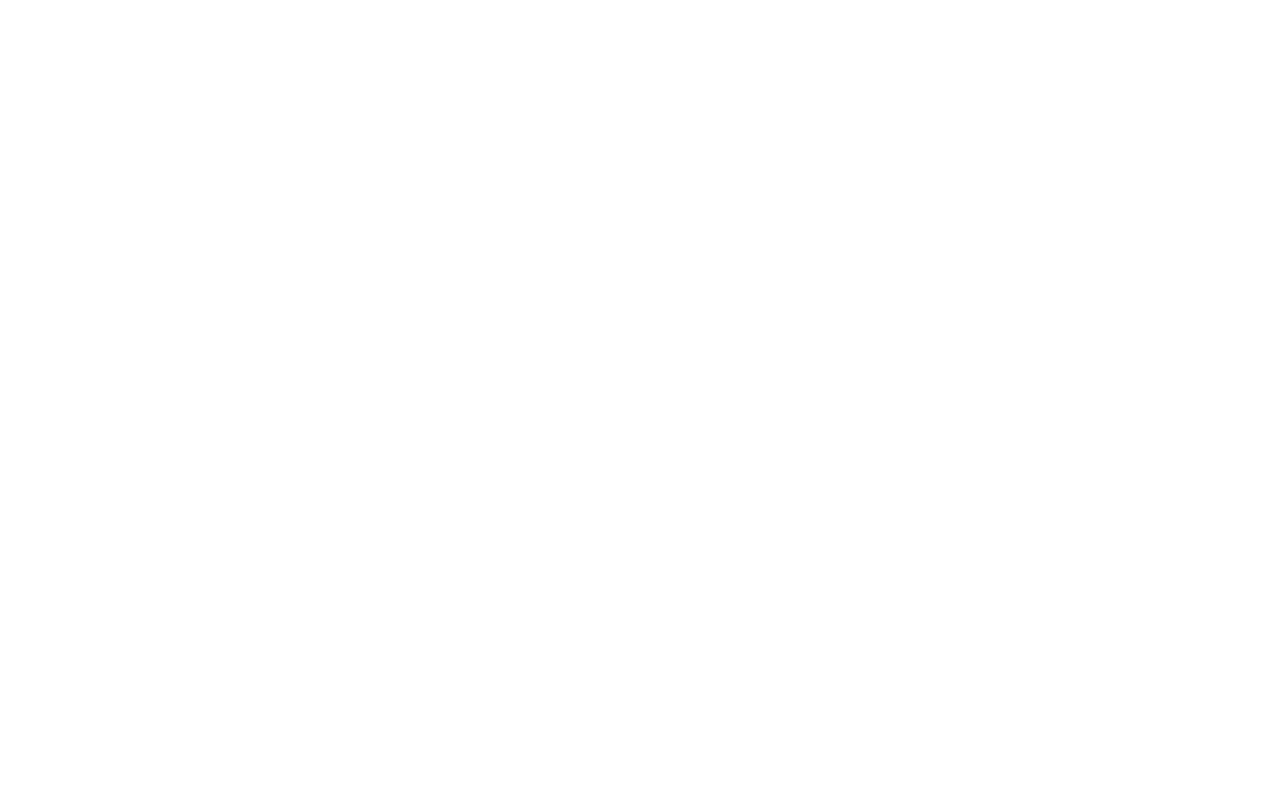
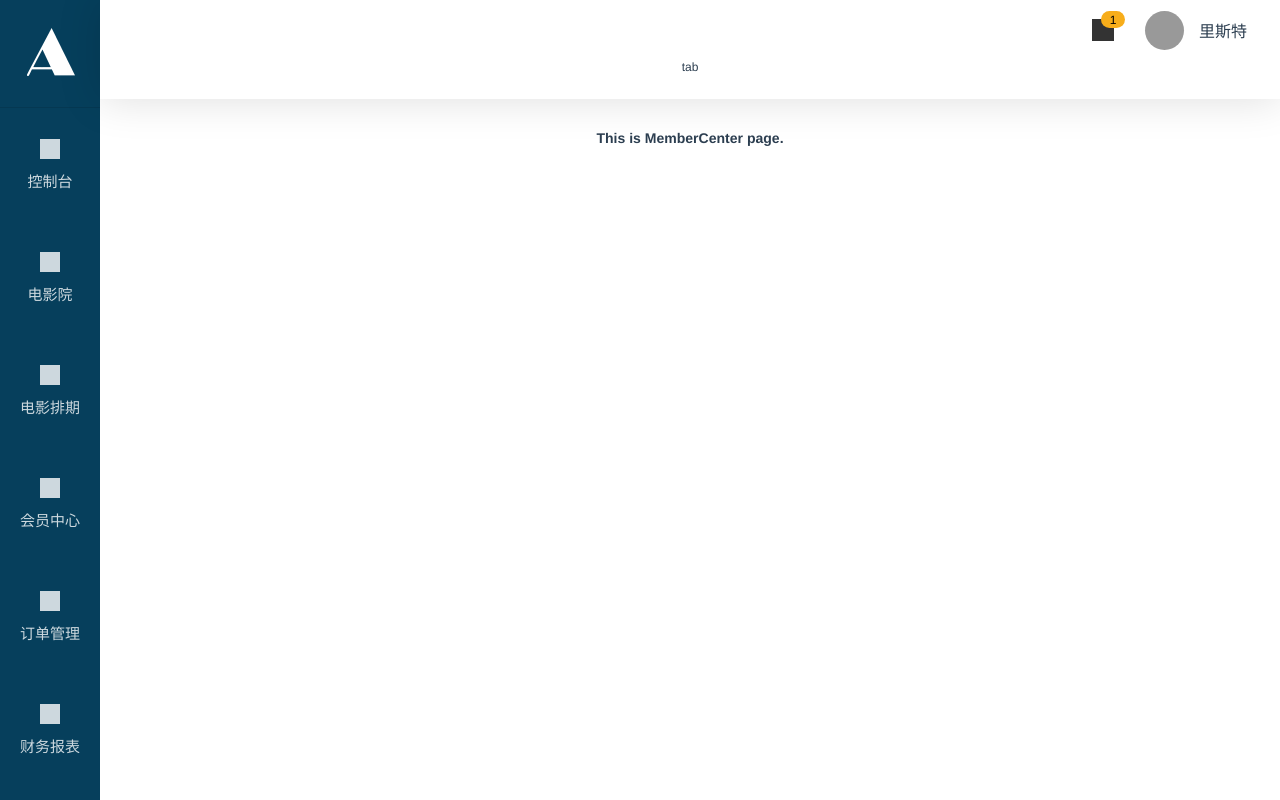
Before and after one commit to AimoeSilver/admin-film, a Vue app: page /#/member in a window 1280 px wide. Before the commit this address led to /#/console. Built offline with nearby package versions, Linux system fonts and the light colour scheme.

Commit message:
Some router change

```diff
--- a/src/App.vue
+++ b/src/App.vue
@@ -1,7 +1,5 @@
 <template>
   <div id="app">
-    <ul>
-    </ul>
     <router-view />
   </div>
 </template>
--- a/src/layout/components/aside.vue
+++ b/src/layout/components/aside.vue
@@ -7,11 +7,34 @@
         <div id="aside-menu">
             <ul>
                 <li >
-                    <i>
-
-                    </i>
+                    <i></i>
                     <span>控制台</span>
                 </li>
+                <li >
+                    <i></i>
+                    <span>电影院</span>
+                </li>
+                <li >
+                    <i></i>
+                    <span>电影排期</span>
+                </li>
+                <li >
+                    <i></i>
+                    <span>会员中心</span>
+                </li>
+                <li >
+                    <i></i>
+                    <span>订单管理</span>
+                </li>
+                <li >
+                    <i></i>
+                    <span>财务报表</span>
+                </li>
+                <li >
+                    <i></i>
+                    <span>系统配置</span>
+                </li>
+
             </ul>
         </div>
     </div>
--- a/src/layout/components/header.vue
+++ b/src/layout/components/header.vue
@@ -1,20 +1,101 @@
 <template>
-    <div>
-    this is Header
-  </div>
+    <div id="header">
+        <div id="info">
+
+            <div id="message" >
+                <span id="message-num">
+                    1
+                </span>
+            </div>
+
+            <div id="user">
+                <div id="head">
+
+                </div>
+                <div id="name">
+                    里斯特
+                </div>
+            </div>
+        </div>
+        <div id="tab">
+            tab
+        </div>
+
+    </div>
 </template>
 
 <script>
+
 export default {
     name: 'Header',
-    data(){
-        return{
+    components: {
+
+    },
+    data() {
+        return {
 
         }
     }
 }
 </script>
 
-<style>
+<style lang="scss" scoped>
+#header {
+    display: block;
+    box-shadow: 0px 0px 43px 1px rgba(0, 0, 0, 0.13);
 
+    #info {
+        display: flex;
+        justify-content: right;
+        align-items: center;
+        width: 100%;
+        height: 60px;
+
+        #user {
+            display: flex;
+            justify-content: center;
+            align-items: center;
+            padding-right: 33px;
+            padding-left: 31px;
+            font-size: 16px;
+            #head {
+            width: 39px;
+            height: 39px;
+            background-color: #999;
+            border-radius: 50%;
+            margin-right: 15px;
+        }
+        }
+
+    }
+
+    #message {
+        display: block;
+        position: relative;
+        background-color: #333;
+        width: 22px;
+        height: 22px;
+
+        #message-num {
+            position: relative;
+            width: 24px;
+            height: 17px;
+            border-radius: 9px;
+            left: 9px;
+            top: -8px;
+            background-color: #F7AD1A;
+            font-size: 12px;
+            color: #000;
+
+            align-content: center;
+            display: inline-block;
+        }
+    }
+
+    #tab {
+        height: 39px;
+
+    }
+
+}
 </style>
--- a/src/layout/components/main.vue
+++ b/src/layout/components/main.vue
@@ -1,7 +1,5 @@
 <template>
-    <div>
-    this is main
-  </div>
+    <router-view/>
 </template>
 
 <script>
--- a/src/layout/components/tabViews.vue
+++ /dev/null
@@ -1,20 +0,0 @@
-<template>
-  <div>
-    this is tabViews
-  </div>
-</template>
-
-<script>
-export default {
-    name:'TabViews',
-    data(){
-        return{
-
-        }
-    }
-}
-</script>
-
-<style>
-
-</style>
--- a/src/layout/index.vue
+++ b/src/layout/index.vue
@@ -8,7 +8,7 @@
 
             <!-- main part -->
             <el-container>
-                <el-header>
+                <el-header >
                     <header-vue />
                 </el-header>
                 <el-main>
@@ -25,7 +25,7 @@
 import asideVue from './components/aside.vue'
 import headerVue from './components/header.vue'
 import mainVue from './components/main.vue'
-import tabViewsVue from './components/tabViews.vue'
+
 
 export default {
     name: 'Layout',
@@ -33,7 +33,6 @@
         asideVue,
         headerVue,
         mainVue,
-        tabViewsVue
     },
     data() {
         return {
@@ -72,11 +71,13 @@
     background-color: #063F5C;
 }
 .el-header {
-    height: 100px;
+    height: 100px !important;
+    padding: 0px;
     background: #FFFFFF;
-    box-shadow: 0px 0px 43px 1px rgba(0,0,0,0.13);
+
 }
 .el-main {
+    display: block;
     padding: 30px;
 }
 
--- a/src/router/index.js
+++ b/src/router/index.js
@@ -1,20 +1,61 @@
 import Vue from "vue";
 import VueRouter from "vue-router";
 import HomeView from "../views/HomeView.vue";
+import Console from "../views/Console.vue";
+import Cinema from "../views/Cinema.vue";
+import Schedule from "../views/Schedule.vue";
+import MemberCenter from "../views/MemberCenter.vue";
 
 Vue.use(VueRouter);
 
 const routes = [
   {
     path: "/",
-    name: "home",
-    component: HomeView,
-  },
-  {
-    path: "/layout",
     name: "layout",
-    component: () =>
-      import(/* webpackChunkName: "about" */ "../layout"),
+    component: () => import("../layout"),
+    children: [
+      {
+        path: "/home",
+        name: "home",
+        mate: {
+          titile: "首页",
+        },
+        component: HomeView,
+      },
+      {
+        path: "/console",
+        name: "Console",
+        mate: {
+          titile: "控制台",
+        },
+        component: Console,
+      },
+      {
+        path: "/cinema",
+        name: "Cinema",
+        mate: {
+          titile: "电影院",
+        },
+        component: Cinema,
+      },
+      {
+        path: "/schedule",
+        name: "Schedule",
+        mate: {
+          titile: "电影排期",
+        },
+        component: Schedule,
+      },
+      {
+        path: "/member",
+        name: "MemberCenter",
+        mate: {
+          titile: "会员中心",
+        },
+        component: MemberCenter,
+      },
+
+    ],
   },
 ];
 
--- a/src/views/AboutView.vue
+++ /dev/null
@@ -1,5 +0,0 @@
-<template>
-  <div class="about">
-    <h1>This is an about page</h1>
-  </div>
-</template>
--- /dev/null
+++ b/src/views/Cinema.vue
@@ -0,0 +1,27 @@
+<template>
+    <div class="main">
+        <h1>This is Cinema page.</h1>
+    </div>
+</template>
+
+<script>
+export default {
+    name: 'Cinema',
+    data() {
+        return {
+
+        }
+    },
+    methods: {
+
+    },
+    mounted() {
+
+    },
+
+}
+</script>
+
+<style>
+
+</style>
--- /dev/null
+++ b/src/views/Console.vue
@@ -0,0 +1,27 @@
+<template>
+    <div class="main">
+        <h1>This is console page.</h1>
+    </div>
+</template>
+
+<script>
+export default {
+    name: 'Console',
+    data() {
+        return {
+
+        }
+    },
+    methods: {
+
+    },
+    mounted() {
+
+    },
+
+}
+</script>
+
+<style>
+
+</style>
--- /dev/null
+++ b/src/views/MemberCenter.vue
@@ -0,0 +1,27 @@
+<template>
+    <div class="main">
+        <h1>This is MemberCenter page.</h1>
+    </div>
+</template>
+
+<script>
+export default {
+    name: 'MemberCenter',
+    data() {
+        return {
+
+        }
+    },
+    methods: {
+
+    },
+    mounted() {
+
+    },
+
+}
+</script>
+
+<style>
+
+</style>
--- /dev/null
+++ b/src/views/Schedule.vue
@@ -0,0 +1,27 @@
+<template>
+    <div class="main">
+        <h1>This is Film Schedule page.</h1>
+    </div>
+</template>
+
+<script>
+export default {
+    name: 'Schedule',
+    data() {
+        return {
+
+        }
+    },
+    methods: {
+
+    },
+    mounted() {
+
+    },
+
+}
+</script>
+
+<style>
+
+</style>
```
